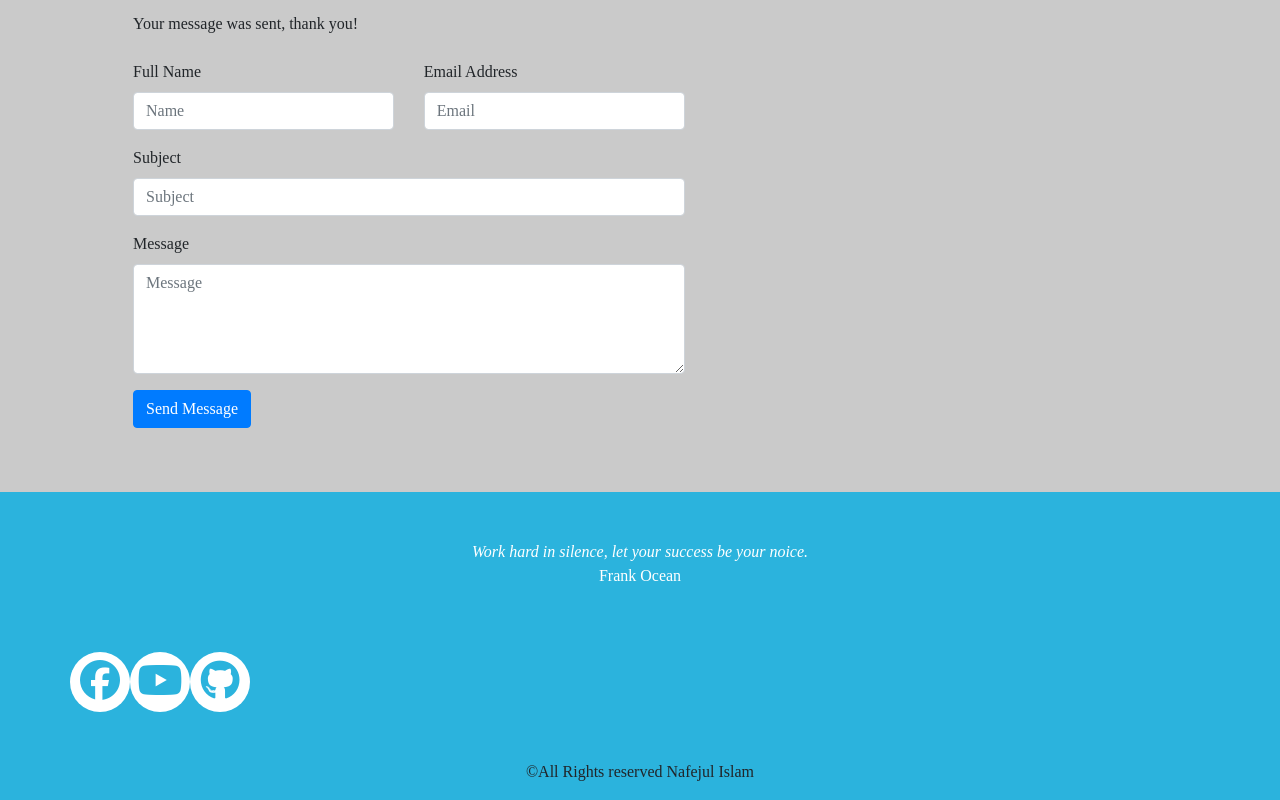
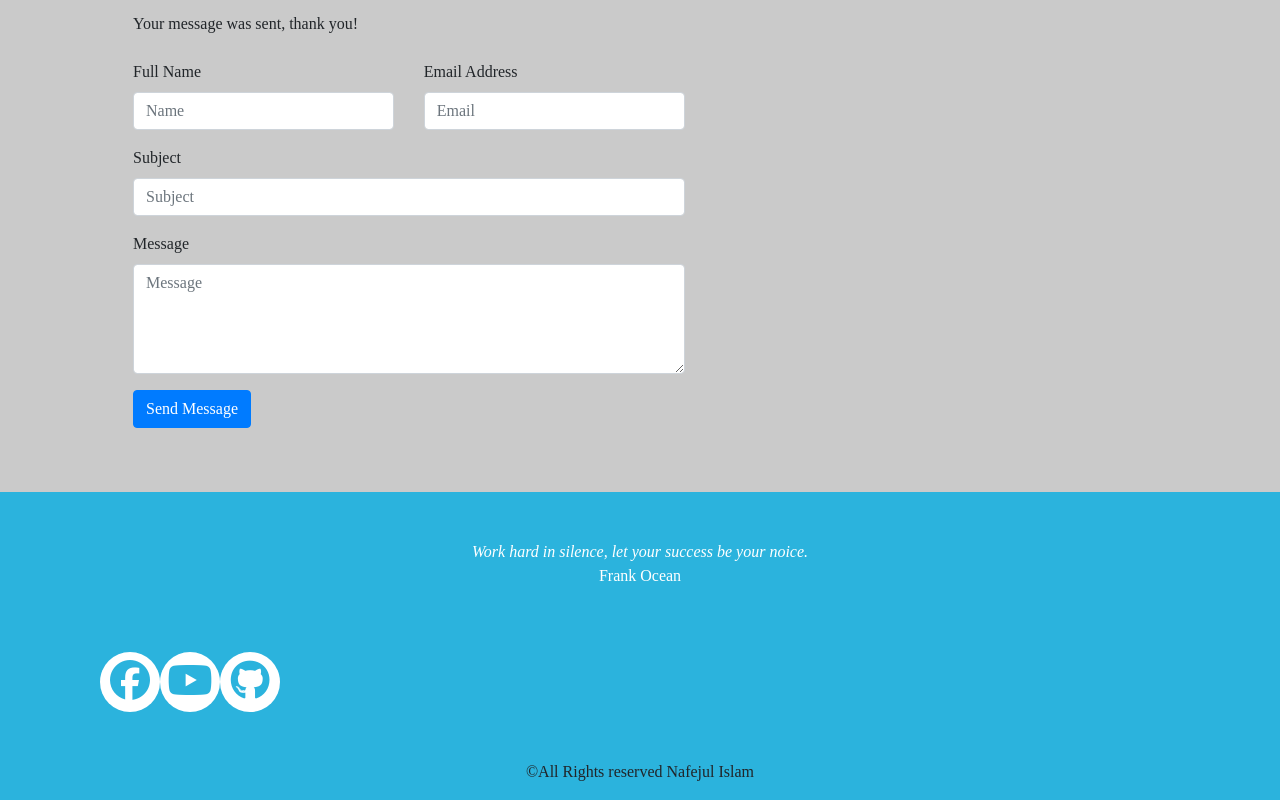
Before and after one commit to Nafejul3030/My-Portfolio-01, a plain HTML site: page index.html in a window 1280 px wide. Shown: the part 3644-4444 px from the top of the page. Drawn offline with nearby package versions, Linux system fonts and the light colour scheme; files that its build step writes are made by us from their sources; files whose address does not match are found by name; a web font is replaced by a local one.

Commit message:
Update index.html

```diff
--- a/index.html
+++ b/index.html
@@ -384,7 +384,7 @@
     <!-- this is footer section  -->
     <section>
         <div class="footer" id="footer">
-            <div class="container">
+            <div class="container text-center">
                 <div class="row py-5 m-auto">
                     <div class="col text-center text-white">
                         <em>Work hard in silence, let your success be your noice.</em><br>
@@ -392,9 +392,9 @@
                     </div>
                 </div>
 
-                <section>
+
                 <div class="row pb-5 m-auto">
-                        <div class="row justify-content-center">
+                    <div class="col text-center d-flex">
                         <div class="circle">
                             <i class="fa fa-facebook" aria-hidden="true"></i>
                         </div>
@@ -406,7 +406,7 @@
                         </div>
                     </div>
                 </div>
-                </section>
+
 
                 <div class="row m-auto">
                     <div class="col text-center">
```
Lines whose indentation alone changed are shown as unchanged.
